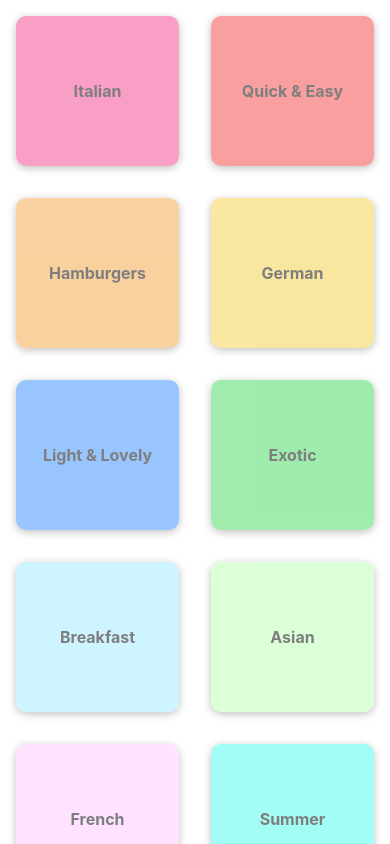
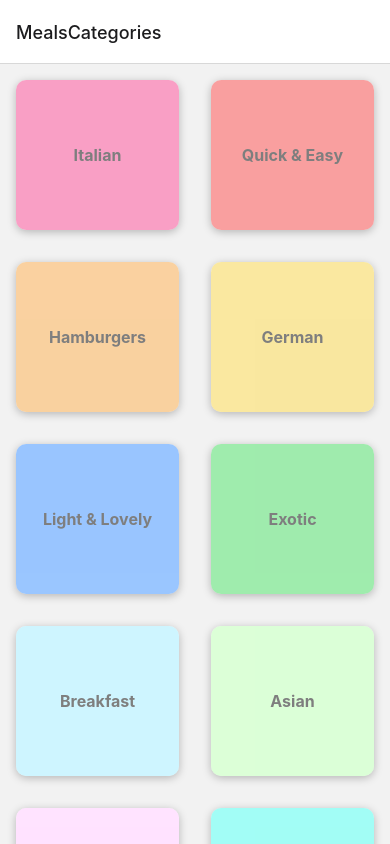
Before and after one commit to gamerfoxx/React-Native-Food, a React Native app: screen / in a window 390 px wide. Built offline with nearby package versions, Linux system fonts and the light colour scheme.

Commit message:
Begin using navigation containers

```diff
--- a/App.js
+++ b/App.js
@@ -1,12 +1,23 @@
 import { StatusBar } from 'expo-status-bar';
 import { StyleSheet, Text, View } from 'react-native';
+import { NavigationContainer } from '@react-navigation/native';
+import { createNativeStackNavigator } from '@react-navigation/native-stack';
+
 import CategoriesScreen from './screens/CategoriesScreen';
+const Stack = createNativeStackNavigator();
 
 export default function App() {
 	return (
 		<>
-			<StatusBar style="light" />
-			<CategoriesScreen />
+			<StatusBar style="dark" />
+			<NavigationContainer>
+				<Stack.Navigator>
+					<Stack.Screen
+						name="MealsCategories"
+						component={CategoriesScreen}
+					/>
+				</Stack.Navigator>
+			</NavigationContainer>
 		</>
 	);
 }
--- a/package.json
+++ b/package.json
@@ -10,6 +10,7 @@
 	},
 	"dependencies": {
 		"@react-navigation/native": "^6.1.7",
+		"@react-navigation/native-stack": "^6.9.13",
 		"expo": "~49.0.7",
 		"expo-status-bar": "~1.6.0",
 		"react": "18.2.0",
```
Also changed, not shown: 1 other file (tests, documents, lock files or other folders).
